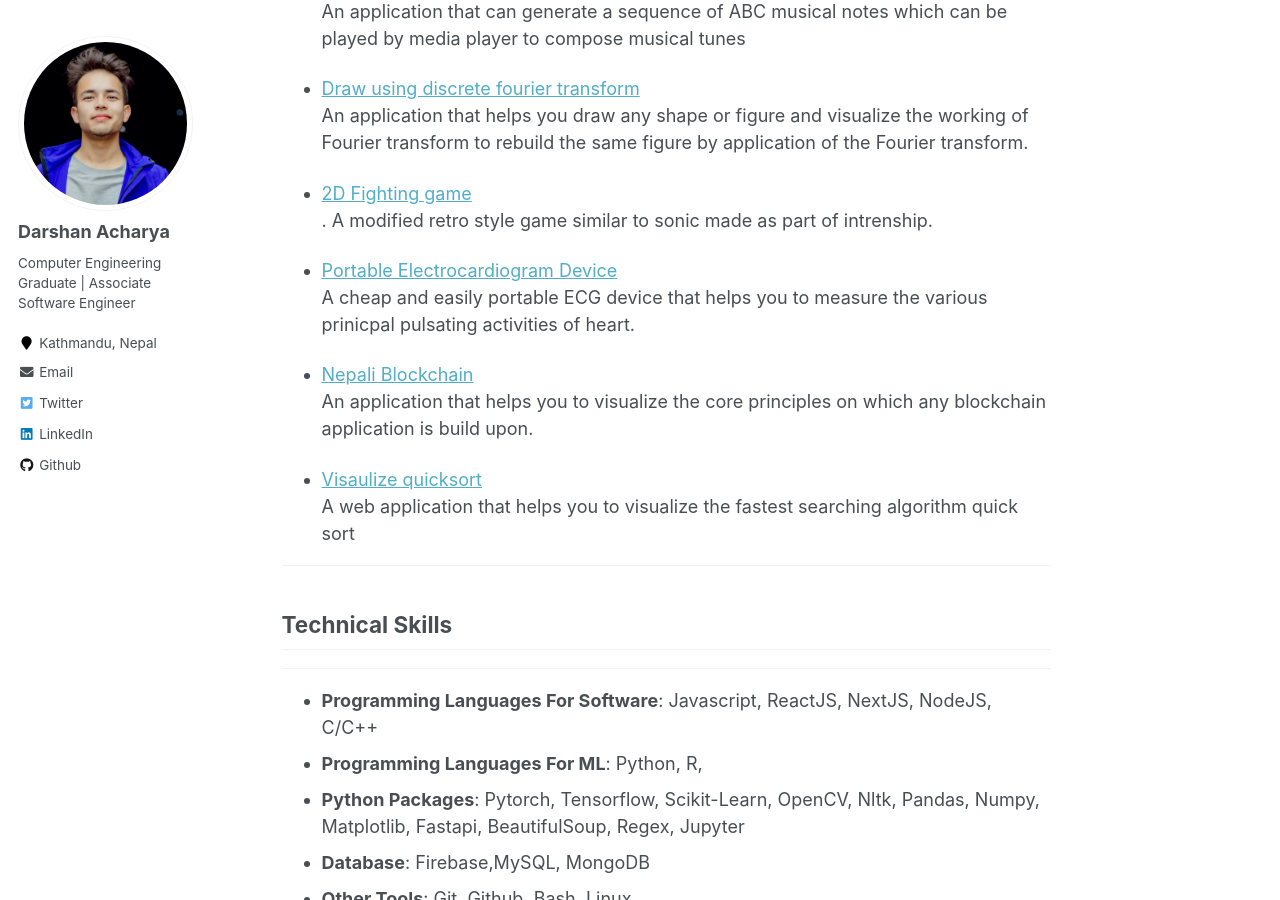
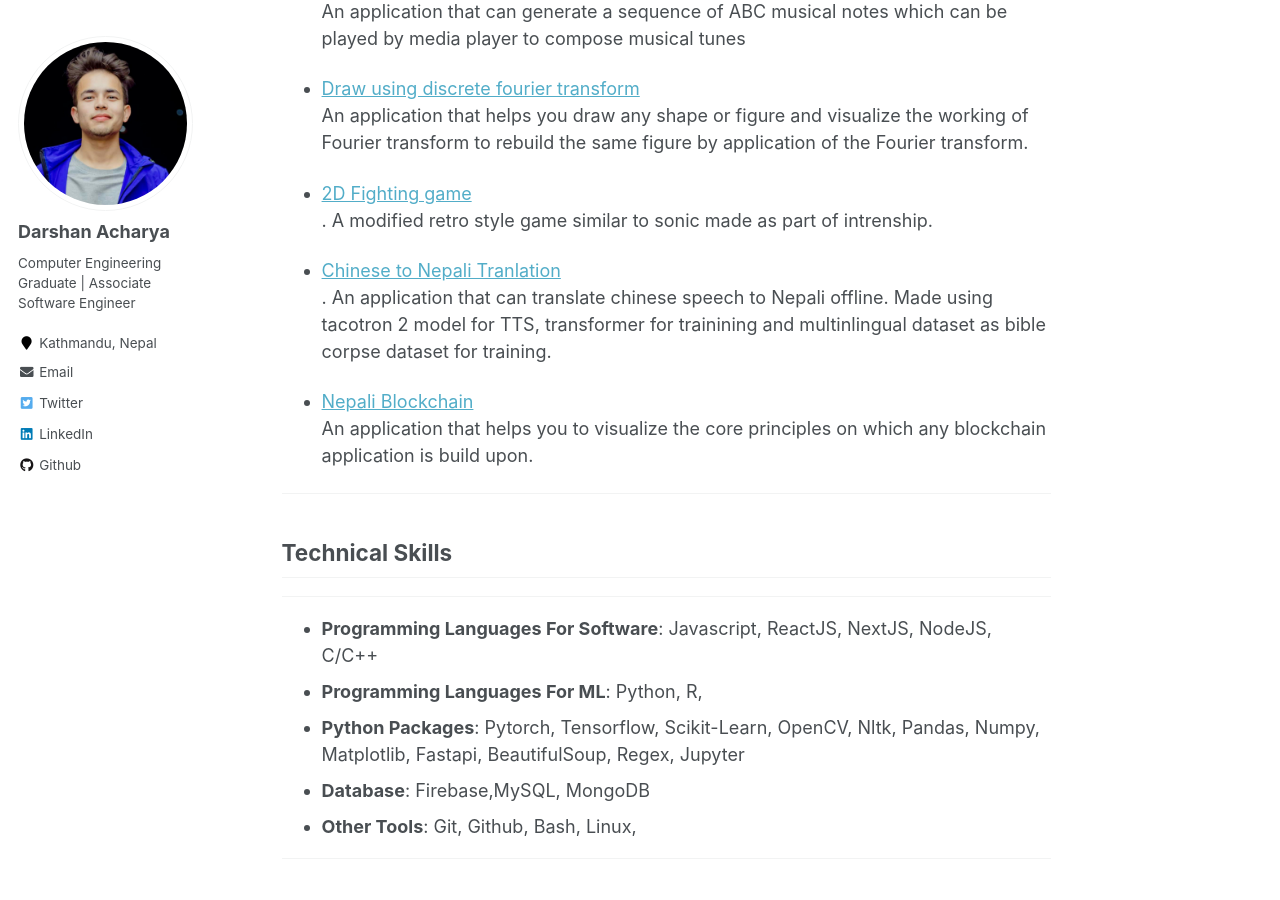
Before and after one commit to acharyadarshan/acharyadarshan.github.io, a Jekyll site: the page built from _pages/about.md, in a window 1280 px wide and 900 px high, scrolled down 2835 px. Built offline with Jekyll 4.4.1, drawn with Linux system fonts in a browser that asks for light colours.

Commit message:
project update

```diff
--- a/_pages/about.md
+++ b/_pages/about.md
@@ -126,8 +126,11 @@ Fundamentals of CS, Python Programming, Data Structure, C programming.
 - [2D Fighting game ](https://2d-1.darshanacharya.repl.co/)<br>.
   A modified retro style game similar to sonic made as part of intrenship.
 
-- [Portable Electrocardiogram Device ](https://acharyadarshan.netlify.app/projects.html)<br>
-  A cheap and easily portable ECG device that helps you to measure the various prinicpal pulsating activities of heart.
+<!-- - [Portable Electrocardiogram Device ](https://acharyadarshan.netlify.app/projects.html)<br>
+  A cheap and easily portable ECG device that helps you to measure the various prinicpal pulsating activities of heart. -->
+
+- [Chinese to Nepali Tranlation ](https://2d-1.darshanacharya.repl.co/)<br>.
+  An application that can translate chinese speech to Nepali offline. Made using tacotron 2 model for TTS, transformer for trainining and multinlingual dataset as bible corpse dataset for training.
 
 - [Nepali Blockchain](https://nepaliblockchain.netlify.app/)<br>
   An application that helps you to visualize the core principles on which any blockchain application is build upon.
@@ -135,8 +138,8 @@ Fundamentals of CS, Python Programming, Data Structure, C programming.
 <!-- - [Make playable drum](https://github.com/acharyadarshan/MathMate)<br>
   A web application written in python that uses concepts from pygame to give you playable drum with nice UI. -->
 
-- [Visaulize quicksort](https://visualizequicksort.netlify.app/)<br>
-  A web application that helps you to visualize the fastest searching algorithm quick sort
+<!-- - [Visaulize quicksort](https://visualizequicksort.netlify.app/)<br>
+  A web application that helps you to visualize the fastest searching algorithm quick sort -->
 
 ---
 
```
Also changed, not shown: _pages/projects.md (+7 -4 lines).
